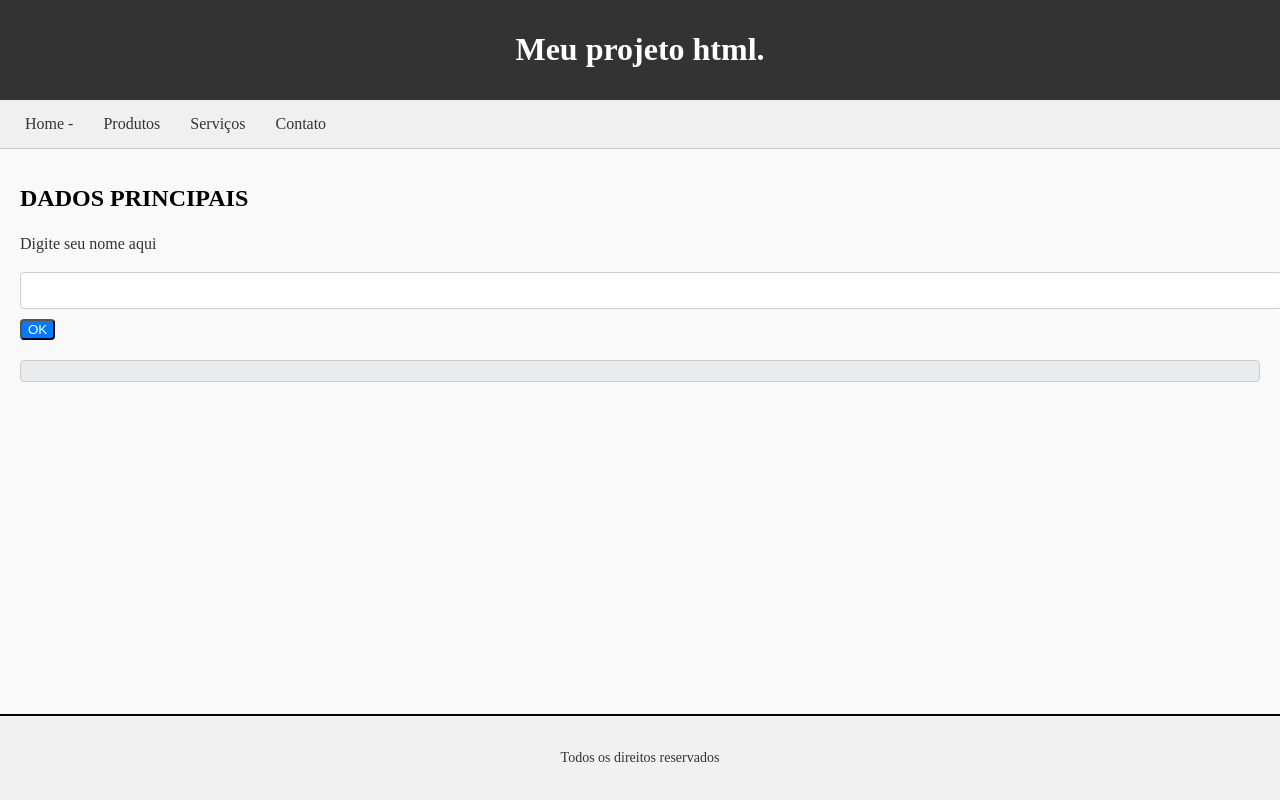
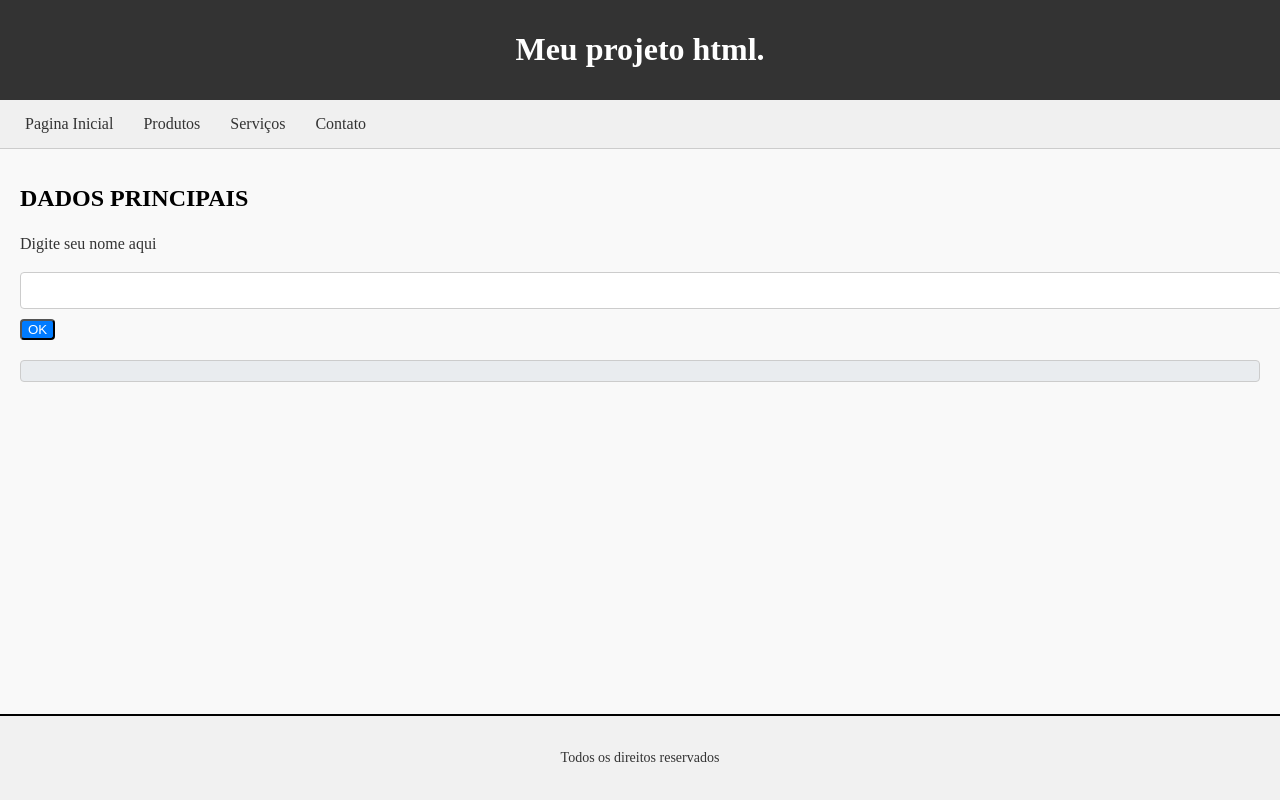
Before and after one commit to juzadra/projeto1, a plain HTML site: page index.html in a window 1280 px wide. Drawn offline with Linux system fonts and the light colour scheme.

Commit message:
Alterado nome do link da página incial
Co-authored-by: juzadra <juliana_zadra@yahoo.com.br>

```diff
--- a/index.html
+++ b/index.html
@@ -14,7 +14,7 @@
     <header class="header"><h1>Meu projeto html.</h1></header>
     <nav class="nav">
       <ul>
-        <li><a href="#">Home  - </a></li>
+        <li><a href="#">Pagina Inicial</a></li>
         <li><a href="#">Produtos</a></li>
         <li><a href="#">Serviços</a></li>
         <li><a href="#">Contato</a></li>
```
